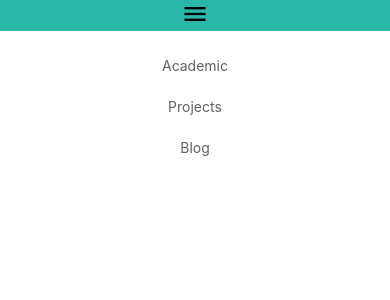
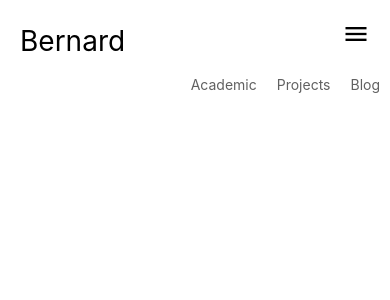
Before and after one commit to bernardpirlea/portfolio, a React (Create React App) app: page / in a window 390 px wide. Both pictures are taken after a click on the button "menu". Shown: the top 300 px of the page. Built offline with nearby package versions, Linux system fonts and the light colour scheme.

Commit message:
Responsive for Tablet and did a better showing of the menu items

```diff
--- a/src/components/Navbar.js
+++ b/src/components/Navbar.js
@@ -10,6 +10,9 @@ export class Navbar extends Component {
         <Responsive displayIn={["Laptop"]}>
           <LaptopNav />
         </Responsive>
+        <Responsive displayIn={["Tablet"]}>
+          <LaptopNav />
+        </Responsive>
         <Responsive displayIn={["Mobile"]}>
           <MobileNav />
         </Responsive>
--- a/src/responsive/MobileNav.js
+++ b/src/responsive/MobileNav.js
@@ -5,29 +5,38 @@ export default class MobileNav extends Component {
   constructor() {
     super();
     this.state = {
-      show: false,
-      style: false
+      show: false
     };
     this.onButtonClick = this.onButtonClick.bind(this);
   }
   onButtonClick = e => {
-    this.setState({ show: !this.state.show, style: !this.state.style });
+    this.setState({ show: !this.state.show });
   };
+
   render() {
-    let divStyle = this.state.style ? divStyleAfter : divStyleBefore;
     return (
       <div style={divStyle}>
-        {this.state.show ? null : (
         <div>
-            <Link id="logo" className="black-text" to="/home">
+          <Link
+            id="logo"
+            style={{ textAlign: "start" }}
+            className="black-text"
+            to="/home"
+          >
             Bernard
           </Link>
         </div>
-        )}
-        <button onClick={this.onButtonClick} style={buttonStyle}>
-          <i className="small material-icons">menu</i>
+        <div style={{ textAlign: "end" }}>
+          <button
+            className="white"
+            onClick={this.onButtonClick}
+            style={buttonStyle}
+          >
+            <i className="small material-icons white">menu</i>
           </button>
+        </div>
         {this.state.show ? (
+          <div style={menuStyle}>
             <ul style={listStyle}>
               <li>
                 <Link className="link grey-text text-darken-2" to="/academic">
@@ -45,30 +54,32 @@ export default class MobileNav extends Component {
                 </Link>
               </li>
             </ul>
+          </div>
         ) : null}
       </div>
     );
   }
 }
+const menuStyle = {
+  position: "absolute",
+  top: "0",
+  right: "0",
+  marginTop: "50px"
+};
+
 const listStyle = {
-  display: "grid",
-  gridTemplateColumns: "1fr",
   justifyContent: "center",
   alignItems: "center",
   textAlign: "center"
 };
 
-const divStyleBefore = {
+const divStyle = {
   display: "grid",
-  gridTemplateColumns: "2fr 1fr"
-};
-
-const divStyleAfter = {
-  display: "grid",
-  gridTemplateColumns: "1fr"
+  gridTemplateColumns: "1fr 1fr"
 };
 
 const buttonStyle = {
   border: "0",
-  padding: "0"
+  padding: "20px",
+  margin: "0"
 };
--- a/src/style/LaptopNav.css
+++ b/src/style/LaptopNav.css
@@ -14,11 +14,8 @@
 
 #logo {
   text-align: center;
-  margin: 20px;
+  margin: 15px;
   display: grid;
-  padding: 10px;
+  padding: 5px;
   font-size: 2rem;
-  border: black;
-  border-width: 4px;
-  border-style: double;
 }
```
Lines whose indentation alone changed are shown as unchanged.
